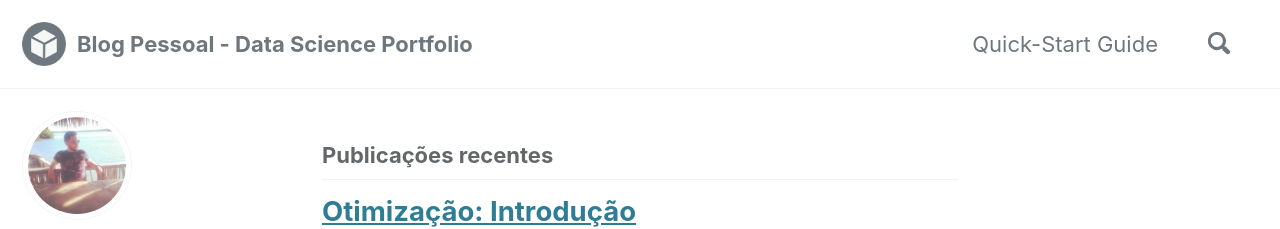
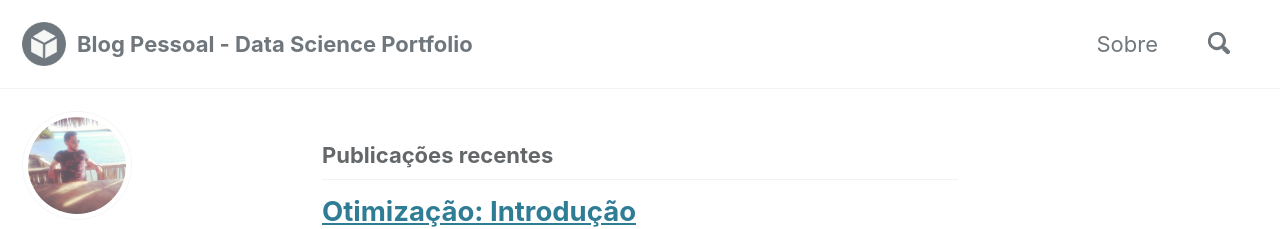
Before and after one commit to danielmnunes/danielmnunes.github.io, a Jekyll site: the page built from index.html, in a window 1280 px wide and 900 px high. Shown: the top 229 px of the window. Built offline with Jekyll 4.4.1, drawn with Linux system fonts in a browser that asks for light colours; cached includes are drawn as plain includes; nearby versions of some CDN libraries; the list of posts is cut into pages by our own code.

Commit message:
Update navigation.yml

```diff
--- a/_data/navigation.yml
+++ b/_data/navigation.yml
@@ -1,7 +1,7 @@
 # main links
 main:
-  - title: "Quick-Start Guide"
-    url: https://mmistakes.github.io/minimal-mistakes/docs/quick-start-guide/
+  - title: "Sobre"
+    url: /about/
   # - title: "About"
   #   url: https://mmistakes.github.io/minimal-mistakes/about/
   # - title: "Sample Posts"
```
